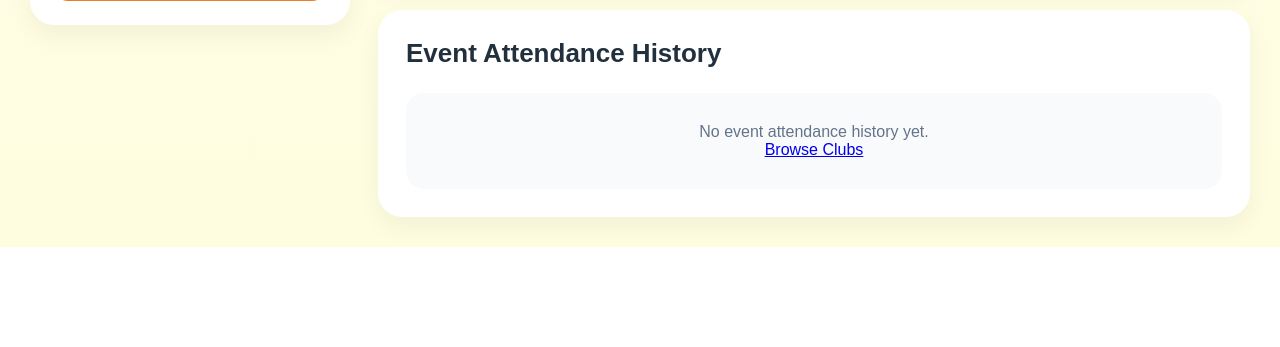
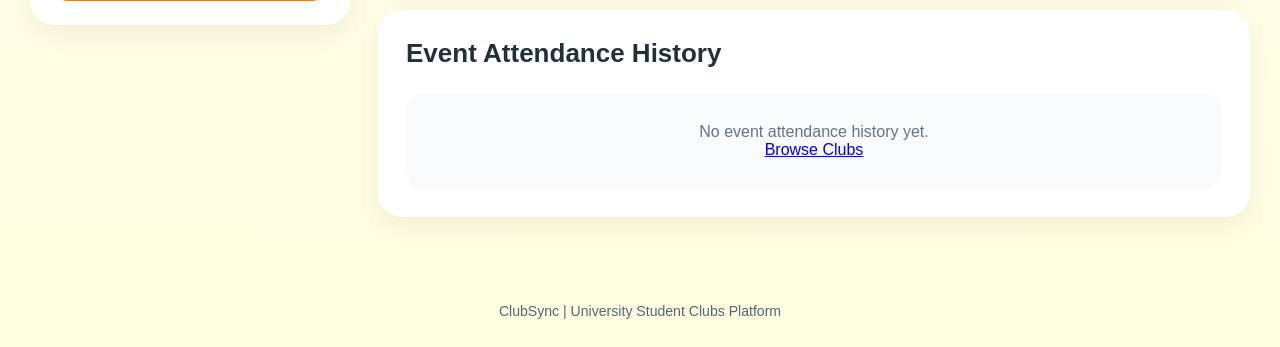
Before and after one commit to HirushikaWickramaarachchi/AgileProject, a Flask app: page /my-profile in a window 1280 px wide. Shown: the part 1009-1356 px from the top of the page. Before the commit the page ends 1256 px from the top, so only its background shows below. Run offline with Flask 3, Linux system fonts and the light colour scheme; a user stored in the database is signed in; data comes from the database, SQL or seed files in the repository; some libraries are stand-ins or nearby versions.

Commit message:
style: add shared footer to profile page (#110)

```diff
--- a/templates/profile.html
+++ b/templates/profile.html
@@ -353,5 +353,10 @@
         </main>
       </div>
     </div>
+        </div>
+
+        <footer class="clubs-footer">
+          <p>ClubSync | University Student Clubs Platform</p>
+        </footer>
   </body>
 </html>
```
